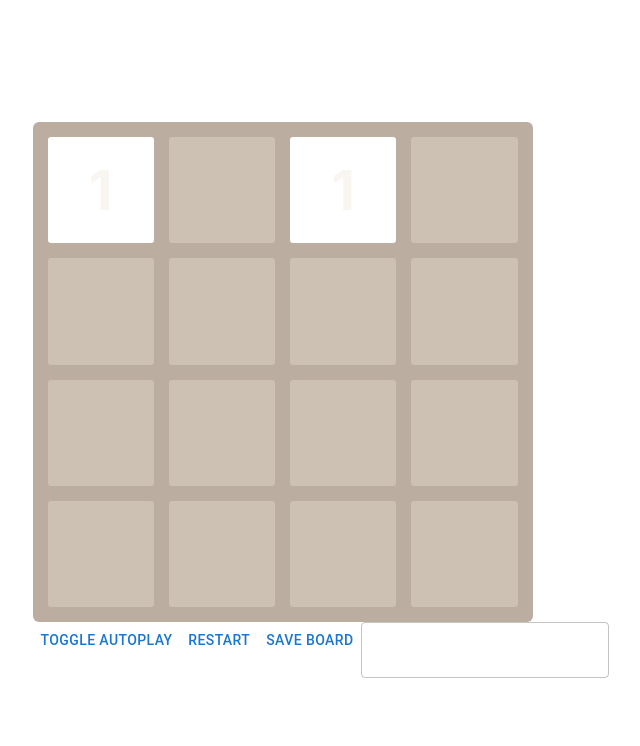
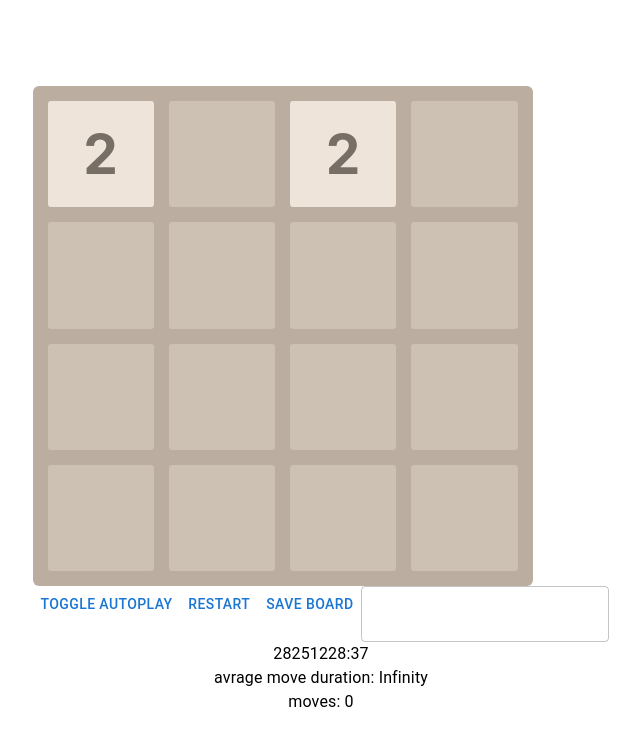
Before and after one commit to 10612/2048, a React (Vite) app: page / in a window 1280 px wide. Shown: the top 746 px of the page, without its empty margins (319-959 px from the left). Built offline with nearby package versions, Linux system fonts and the light colour scheme.

Commit message:
Added some game stats

```diff
--- a/src/components/board/board.tsx
+++ b/src/components/board/board.tsx
@@ -1,6 +1,6 @@
 import { Box, Button, Paper, TextField, Typography } from "@mui/material";
 import { useCallback, useEffect, useState } from "react";
-import { sample } from "lodash-es";
+import { round, sample } from "lodash-es";
 import {
 	expectimax,
 	generateNewValue,
@@ -17,6 +17,8 @@ import { Direction } from "../../types/board";
 export default function Board(): JSX.Element {
 	const [boardValues, setBoardValues] = useState(makeStartingBoard());
 	const [autoplay, setAutoplay] = useState(false);
+	const [startTime, setStartTime] = useState(0);
+	const [moveCount, setMoveCount] = useState(0);
 	const [saveName, setSaveName] = useState("");
 
 	const handleMove = useCallback(
@@ -51,7 +53,7 @@ export default function Board(): JSX.Element {
 		if (autoplay && findMoveDirections(boardValues).length) {
 			const direction = expectimax(
 				boardValues,
-				getEmptyTiles(boardValues).length <= 3 ? 4 : 3,
+				getEmptyTiles(boardValues).length <= 3 ? 5 : 4,
 			)[0] as Direction;
 			if (
 				direction !== null &&
@@ -63,21 +65,31 @@ export default function Board(): JSX.Element {
 					movedBoard[newTilePlacement] = generateNewValue();
 					return movedBoard;
 				});
+				setMoveCount(moveCount + 1);
 			}
 		}
+		// eslint-disable-next-line react-hooks/exhaustive-deps
 	}, [autoplay, boardValues]);
 
 	return (
 		<Box>
 			<Paper sx={board}>
 				{boardValues.map((value) => (
-					<Tile value={value} />
+					<Tile value={value ? 2 ** value : 0} />
 				))}
 			</Paper>
 			{findMoveDirections(boardValues).length === 0 && (
 				<Typography color="black">You Lost!</Typography>
 			)}
-			<Button onClick={() => setAutoplay(!autoplay)}>toggle autoplay</Button>
+			<Button
+				onClick={() => {
+					setAutoplay(!autoplay);
+					setStartTime(Date.now());
+					setMoveCount(0);
+				}}
+			>
+				toggle autoplay
+			</Button>
 			<Button onClick={() => setBoardValues(makeStartingBoard())}>
 				restart
 			</Button>
@@ -89,6 +101,15 @@ export default function Board(): JSX.Element {
 				save board
 			</Button>
 			<TextField onChange={(event) => setSaveName(event.target.value)} />
+			<Typography color="black">
+				{Math.floor((Date.now() - startTime) / 60000)}:
+				{Math.floor(((Date.now() - startTime) % 60000) / 1000)}
+			</Typography>
+			<Typography color="black">
+				{"avrage move duration: "}
+				{round(Math.floor((Date.now() - startTime) / 1000) / moveCount, 2)}
+			</Typography>
+			<Typography color="black">moves: {moveCount}</Typography>
 		</Box>
 	);
 }
```
